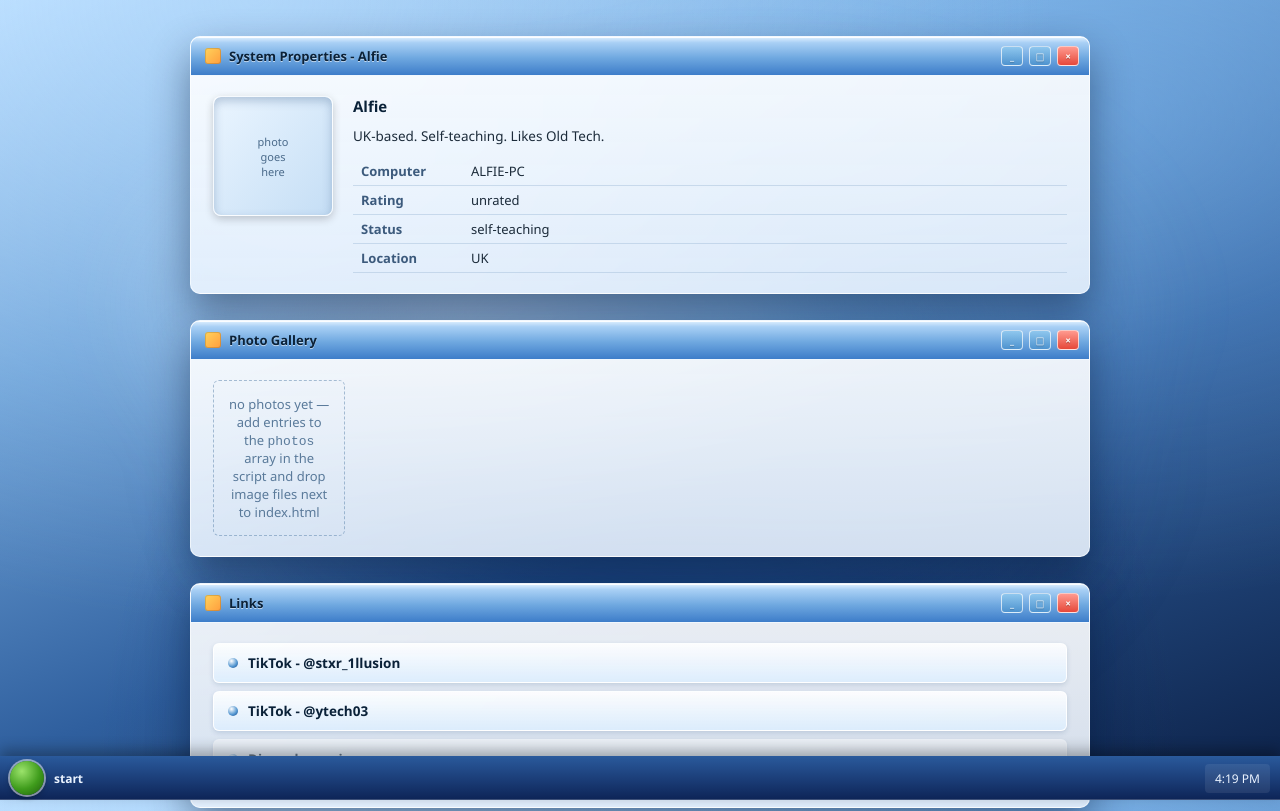
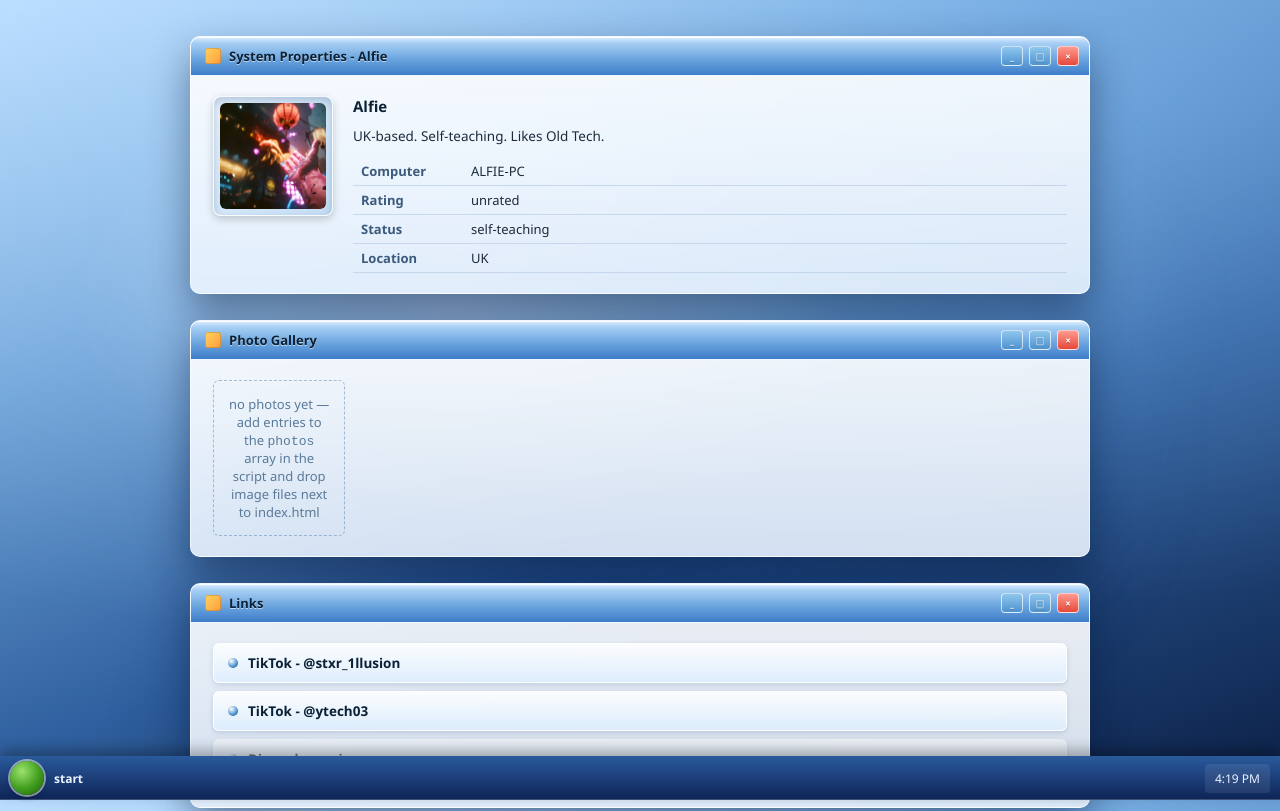
Before and after one commit to alfiehutcherson17-ctrl/Website, a plain HTML site: page index.html in a window 1280 px wide. Shown: the top 811 px of the page. Drawn offline with Linux system fonts and the light colour scheme.

Commit message:
Update index.html
Profile Picture should now be there?

```diff
--- a/index.html
+++ b/index.html
@@ -202,7 +202,9 @@
       <span class="winbtns"><span class="winbtn min">_</span><span class="winbtn max">&#9633;</span><span class="winbtn close">&times;</span></span>
     </div>
     <div class="content about-grid">
-      <div class="avatar-box" id="avatarBox">photo<br>goes<br>here</div>
+      <div class="avatar-box" id="avatarBox">
+    <img src="IMG_3180.jpeg" alt="Alfie's Profile" style="width: 100%; height: 100%; object-fit: cover;">
+</div>
       <div class="about-text">
         <h2>Alfie</h2>
         <p>UK-based. Self-teaching. Likes Old Tech.</p>
```
